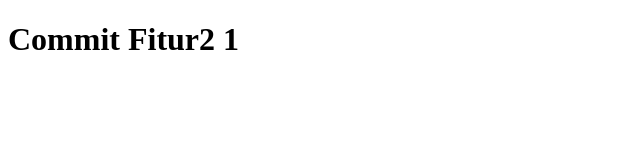
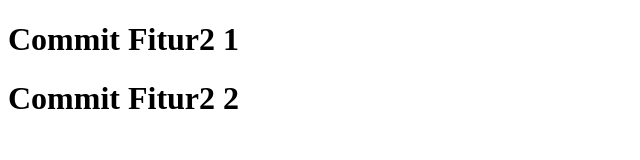
Before and after one commit to anggipermana1/last-training, a plain HTML site: page index.html in a window 1280 px wide. Shown: the whole page, without its empty margins (0-640 px from the left). Drawn offline with Linux system fonts and the light colour scheme.

Commit message:
commit fitur2 2

```diff
--- a/index.html
+++ b/index.html
@@ -8,5 +8,6 @@
   </head>
   <body>
     <h1>Commit Fitur2 1</h1>
+    <h1>Commit Fitur2 2</h1>
   </body>
 </html>
```
